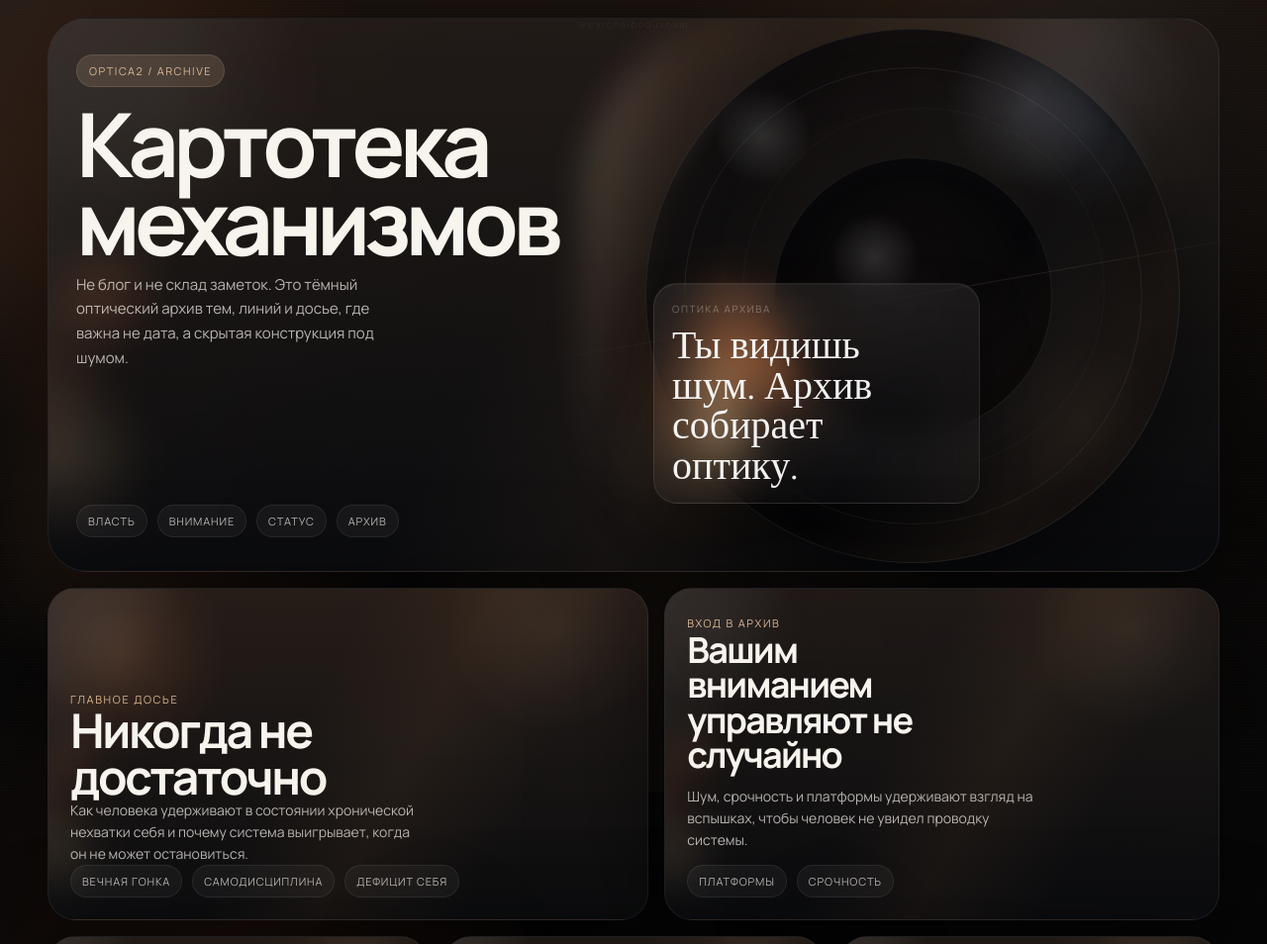
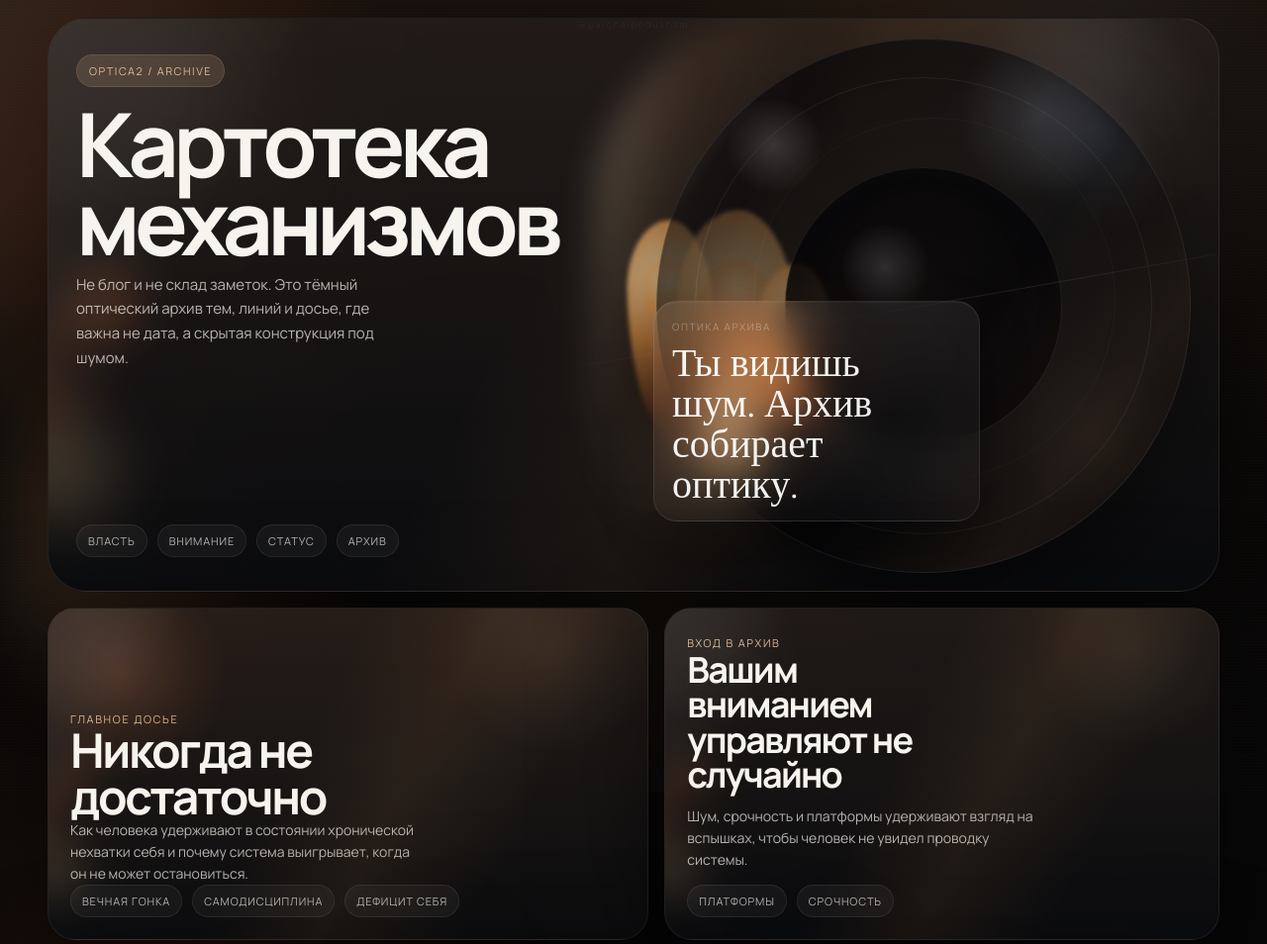
Before and after one commit to aafanasevaannaz-cyber/Optica2, a plain HTML site: page index.html in a window 1280 px wide. Shown: the top 954 px of the page at 99% size. Drawn offline with nearby package versions, Linux system fonts and the light colour scheme.

Commit message:
Make hero flames explicit and brighter

```diff
--- a/index.html
+++ b/index.html
@@ -14,9 +14,9 @@
       --text-soft: rgba(247,243,237,.72);
       --text-faint: rgba(247,243,237,.34);
       --line: rgba(255,255,255,.08);
-      --accent: #d8b38d;
-      --accent-soft: rgba(216,179,141,.16);
-      --shadow: 0 34px 120px rgba(0,0,0,.56);
+      --accent: #ddb48a;
+      --accent-soft: rgba(221,180,138,.16);
+      --shadow: 0 36px 120px rgba(0,0,0,.58);
       --radius-xl: 40px;
       --radius-lg: 28px;
       --radius-pill: 999px;
@@ -31,9 +31,9 @@
       font-family: "Manrope", system-ui, sans-serif;
       color: var(--text);
       background:
-        radial-gradient(circle at 12% 14%, rgba(186,94,47,.28), transparent 17%),
-        radial-gradient(circle at 18% 70%, rgba(125,58,26,.20), transparent 24%),
-        radial-gradient(circle at 86% 10%, rgba(188,210,255,.08), transparent 14%),
+        radial-gradient(circle at 10% 12%, rgba(186,94,47,.30), transparent 18%),
+        radial-gradient(circle at 15% 72%, rgba(125,58,26,.22), transparent 26%),
+        radial-gradient(circle at 86% 10%, rgba(188,210,255,.09), transparent 14%),
         linear-gradient(180deg, #1a120d 0%, #0b0908 34%, #050608 100%);
       overflow-x: hidden;
     }
@@ -44,23 +44,24 @@
       inset: 0;
       pointer-events: none;
       background:
-        linear-gradient(114deg, rgba(255,255,255,.06), transparent 14%, transparent 42%, rgba(228,151,84,.07) 56%, transparent 74%),
+        linear-gradient(114deg, rgba(255,255,255,.06), transparent 14%, transparent 42%, rgba(228,151,84,.08) 56%, transparent 74%),
         repeating-linear-gradient(to bottom, rgba(255,255,255,.006) 0, rgba(255,255,255,.006) 1px, transparent 1px, transparent 3px);
       mix-blend-mode: screen;
-      opacity: .68;
+      opacity: .7;
     }
 
-    .fire-wash {
+    .fire-room {
       position: fixed;
       inset: 0;
       pointer-events: none;
       background:
-        radial-gradient(circle at 7% 64%, rgba(255,155,84,.12), transparent 12%),
-        radial-gradient(circle at 11% 52%, rgba(255,108,41,.12), transparent 11%),
-        radial-gradient(circle at 16% 72%, rgba(165,68,28,.12), transparent 15%);
-      filter: blur(20px);
+        radial-gradient(circle at 7% 68%, rgba(255,194,124,.18), transparent 12%),
+        radial-gradient(circle at 9% 56%, rgba(255,122,46,.18), transparent 10%),
+        radial-gradient(circle at 14% 74%, rgba(173,72,28,.18), transparent 16%),
+        radial-gradient(circle at 22% 48%, rgba(255,149,70,.10), transparent 9%);
+      filter: blur(24px);
       mix-blend-mode: screen;
-      opacity: .9;
+      opacity: .95;
     }
 
     .signature {
@@ -104,8 +105,8 @@
       pointer-events: none;
       background:
         radial-gradient(circle at 10% 14%, rgba(255,255,255,.04), transparent 14%),
-        radial-gradient(circle at 84% 12%, rgba(216,179,141,.09), transparent 18%),
-        linear-gradient(118deg, rgba(255,255,255,.08), transparent 18%, transparent 42%, rgba(228,151,84,.06) 58%, transparent 76%);
+        radial-gradient(circle at 84% 12%, rgba(221,180,138,.09), transparent 18%),
+        linear-gradient(118deg, rgba(255,255,255,.09), transparent 18%, transparent 42%, rgba(228,151,84,.08) 58%, transparent 76%);
     }
 
     .glass::after {
@@ -114,18 +115,18 @@
       inset: -10% 52% -10% -14%;
       pointer-events: none;
       background:
-        radial-gradient(circle at 24% 74%, rgba(255,205,142,.18), transparent 12%),
-        radial-gradient(circle at 30% 50%, rgba(255,122,46,.18), transparent 10%),
-        radial-gradient(circle at 18% 60%, rgba(174,73,28,.18), transparent 14%);
+        radial-gradient(circle at 24% 74%, rgba(255,205,142,.20), transparent 12%),
+        radial-gradient(circle at 30% 50%, rgba(255,122,46,.22), transparent 10%),
+        radial-gradient(circle at 18% 60%, rgba(174,73,28,.22), transparent 14%);
       filter: blur(18px);
       mix-blend-mode: screen;
-      opacity: .95;
+      opacity: .98;
     }
 
     .hero {
       border-radius: var(--radius-xl);
       padding: 30px 28px 28px;
-      min-height: 560px;
+      min-height: 580px;
       display: grid;
       grid-template-columns: 1.02fr .98fr;
       gap: 18px;
@@ -146,7 +147,7 @@
       padding: 8px 12px;
       border-radius: var(--radius-pill);
       background: var(--accent-soft);
-      border: 1px solid rgba(216,179,141,.16);
+      border: 1px solid rgba(221,180,138,.16);
       color: var(--accent);
       font-size: 11px;
       letter-spacing: .14em;
@@ -188,12 +189,38 @@
 
     .hero-visual {
       position: relative;
-      min-height: 500px;
+      min-height: 520px;
     }
+
+    .flame-column {
+      position: absolute;
+      left: -4%;
+      top: 12%;
+      width: 34%;
+      height: 78%;
+      pointer-events: none;
+      filter: blur(.6px);
+    }
+
+    .flame, .flame::before, .flame::after {
+      position: absolute;
+      content: "";
+      display: block;
+      border-radius: 52% 48% 60% 40% / 34% 42% 58% 66%;
+      transform-origin: 50% 100%;
+      background: radial-gradient(circle at 50% 28%, rgba(255,236,182,.98), rgba(255,163,74,.82) 42%, rgba(179,72,24,.26) 86%, transparent 100%);
+      filter: blur(2px);
+    }
+
+    .flame::before { inset: 18% 20% 38% 20%; opacity: .84; filter: blur(1px); }
+    .flame::after { inset: 34% 30% 16% 30%; opacity: .52; filter: blur(6px); }
+    .f1 { width: 86px; height: 210px; left: 0; bottom: 84px; animation: flicker 4.8s ease-in-out infinite; }
+    .f2 { width: 122px; height: 286px; left: 48px; bottom: 24px; animation: flicker 4.1s ease-in-out -.9s infinite; }
+    .f3 { width: 76px; height: 176px; left: 128px; bottom: 74px; animation: flicker 4.6s ease-in-out -1.4s infinite; }
 
     .lens-wrap {
       position: absolute;
-      right: 2%;
+      right: 0;
       top: 50%;
       transform: translateY(-50%);
       width: min(46vw, 540px);
@@ -219,8 +246,8 @@
     .lens-halo {
       inset: -16%;
       background:
-        radial-gradient(circle at 26% 60%, rgba(255,132,66,.26), transparent 18%),
-        radial-gradient(circle at 20% 72%, rgba(255,206,146,.18), transparent 12%),
+        radial-gradient(circle at 26% 60%, rgba(255,132,66,.30), transparent 18%),
+        radial-gradient(circle at 20% 72%, rgba(255,206,146,.22), transparent 12%),
         radial-gradient(circle at 74% 16%, rgba(188,210,255,.10), transparent 16%),
         radial-gradient(circle at 50% 50%, rgba(255,255,255,.03), transparent 48%);
       filter: blur(28px);
@@ -230,14 +257,14 @@
     .lens-rim {
       background:
         radial-gradient(circle at 72% 14%, rgba(215,228,255,.18), transparent 14%),
-        radial-gradient(circle at 30% 60%, rgba(193,83,37,.28), transparent 18%),
-        radial-gradient(circle at 50% 50%, rgba(15,12,12,.54), rgba(7,8,11,.76) 42%, rgba(3,4,7,.92) 72%, rgba(1,1,3,.98) 100%);
+        radial-gradient(circle at 30% 60%, rgba(193,83,37,.32), transparent 18%),
+        radial-gradient(circle at 50% 50%, rgba(15,12,12,.50), rgba(7,8,11,.70) 42%, rgba(3,4,7,.88) 72%, rgba(1,1,3,.96) 100%);
       border: 1px solid rgba(255,255,255,.1);
       box-shadow:
         inset 0 0 40px rgba(255,255,255,.03),
-        inset 0 -28px 66px rgba(0,0,0,.42),
+        inset 0 -28px 66px rgba(0,0,0,.40),
         0 40px 98px rgba(0,0,0,.56);
-      opacity: .78;
+      opacity: .72;
     }
 
     .lens-rim::before,
@@ -259,50 +286,50 @@
       inset: 24%;
       background:
         radial-gradient(circle at 36% 36%, rgba(255,255,255,.14), transparent 18%),
-        radial-gradient(circle at 50% 50%, rgba(12,9,10,.72), rgba(5,5,7,.88) 82%);
+        radial-gradient(circle at 50% 50%, rgba(12,9,10,.68), rgba(5,5,7,.84) 82%);
       border: 1px solid rgba(255,255,255,.07);
       box-shadow: inset 0 8px 24px rgba(255,255,255,.02), inset 0 -18px 36px rgba(0,0,0,.44);
     }
 
     .lens-gloss {
       background:
-        linear-gradient(126deg, rgba(255,255,255,.25), transparent 16%, transparent 58%, rgba(205,145,96,.12) 78%, transparent 100%),
-        radial-gradient(circle at 22% 20%, rgba(255,255,255,.18), transparent 8%),
+        linear-gradient(126deg, rgba(255,255,255,.28), transparent 16%, transparent 58%, rgba(205,145,96,.14) 78%, transparent 100%),
+        radial-gradient(circle at 22% 20%, rgba(255,255,255,.20), transparent 8%),
         radial-gradient(circle at 82% 74%, rgba(182,136,94,.08), transparent 14%);
       mix-blend-mode: screen;
-      opacity: .74;
+      opacity: .78;
     }
 
     .lens-sheen {
       inset: -4% 40% -4% -12%;
       background:
-        linear-gradient(104deg, rgba(255,255,255,.20), rgba(255,255,255,.02) 22%, transparent 42%),
-        linear-gradient(112deg, rgba(244,156,86,.18), transparent 34%);
+        linear-gradient(104deg, rgba(255,255,255,.22), rgba(255,255,255,.02) 22%, transparent 42%),
+        linear-gradient(112deg, rgba(244,156,86,.20), transparent 34%);
       filter: blur(16px);
       mix-blend-mode: screen;
-      opacity: .82;
+      opacity: .86;
       border-radius: 999px;
     }
 
     .lens-fire {
       background:
-        radial-gradient(circle at 22% 64%, rgba(255,138,62,.26), transparent 10%),
-        radial-gradient(circle at 28% 54%, rgba(255,214,148,.14), transparent 4%),
-        radial-gradient(circle at 18% 60%, rgba(174,73,28,.18), transparent 14%);
+        radial-gradient(circle at 22% 64%, rgba(255,138,62,.30), transparent 10%),
+        radial-gradient(circle at 28% 54%, rgba(255,214,148,.16), transparent 4%),
+        radial-gradient(circle at 18% 60%, rgba(174,73,28,.20), transparent 14%);
       filter: blur(6px);
       mix-blend-mode: screen;
-      opacity: .96;
+      opacity: .98;
     }
 
     .lens-flame {
       inset: -2% 58% 18% -10%;
       background:
-        radial-gradient(ellipse at 36% 90%, rgba(255,214,154,.85), transparent 16%),
-        radial-gradient(ellipse at 44% 72%, rgba(255,138,62,.55), transparent 18%),
-        radial-gradient(ellipse at 30% 88%, rgba(171,70,26,.45), transparent 20%);
+        radial-gradient(ellipse at 36% 90%, rgba(255,214,154,.92), transparent 16%),
+        radial-gradient(ellipse at 44% 72%, rgba(255,138,62,.62), transparent 18%),
+        radial-gradient(ellipse at 30% 88%, rgba(171,70,26,.48), transparent 20%);
       filter: blur(16px);
       mix-blend-mode: screen;
-      opacity: .68;
+      opacity: .8;
       border-radius: 46% 54% 60% 40% / 38% 44% 56% 62%;
       transform: rotate(-8deg);
     }
@@ -393,7 +420,7 @@
       align-content: end;
       background:
         linear-gradient(180deg, rgba(255,255,255,.05), rgba(255,255,255,.014)),
-        radial-gradient(circle at 12% 20%, rgba(177,96,52,.20), transparent 18%),
+        radial-gradient(circle at 12% 20%, rgba(177,96,52,.24), transparent 18%),
         linear-gradient(180deg, rgba(28,18,13,.94), rgba(8,9,11,1));
     }
 
@@ -456,19 +483,27 @@
       align-content: center;
     }
 
+    @keyframes flicker {
+      0%, 100% { transform: translateY(0) scale(1) rotate(-2deg); opacity: .78; }
+      25% { transform: translateY(-5px) scale(1.03) rotate(1deg); opacity: .9; }
+      50% { transform: translateY(2px) scale(.98) rotate(-1deg); opacity: .72; }
+      75% { transform: translateY(-8px) scale(1.05) rotate(2deg); opacity: .92; }
+    }
+
     @media (max-width: 980px) {
       .hero,
       .asym,
       .split { grid-template-columns: 1fr; }
       .hero { min-height: auto; }
-      .hero-visual { min-height: 420px; }
+      .hero-visual { min-height: 440px; }
+      .flame-column { left: 0; top: 6%; width: 30%; height: 74%; }
       .lens-wrap { right: 50%; transform: translate(50%, -50%); width: min(82vw, 460px); }
       .quote-plate { left: 50%; transform: translateX(-50%); width: min(320px, 84vw); }
     }
   </style>
 </head>
 <body>
-  <div class="fire-wash"></div>
+  <div class="fire-room"></div>
   <div class="signature">@parchaipodusham</div>
   <div class="shell">
     <section class="hero glass">
@@ -487,6 +522,11 @@
       </div>
 
       <div class="hero-visual">
+        <div class="flame-column" aria-hidden="true">
+          <span class="flame f1"></span>
+          <span class="flame f2"></span>
+          <span class="flame f3"></span>
+        </div>
         <div class="lens-wrap">
           <div class="lens-halo"></div>
           <div class="lens-rim"></div>
```
